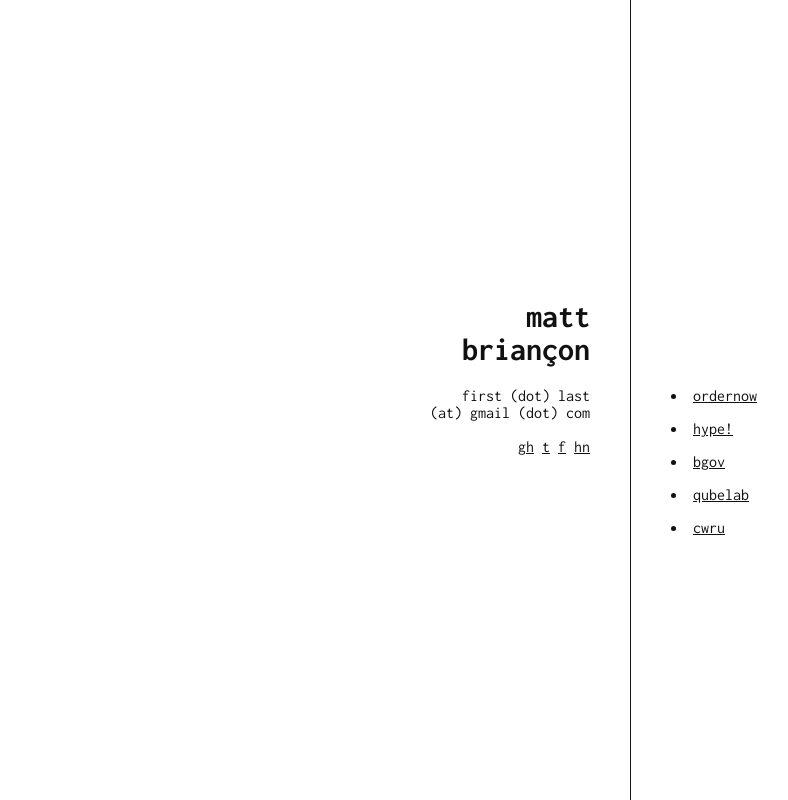
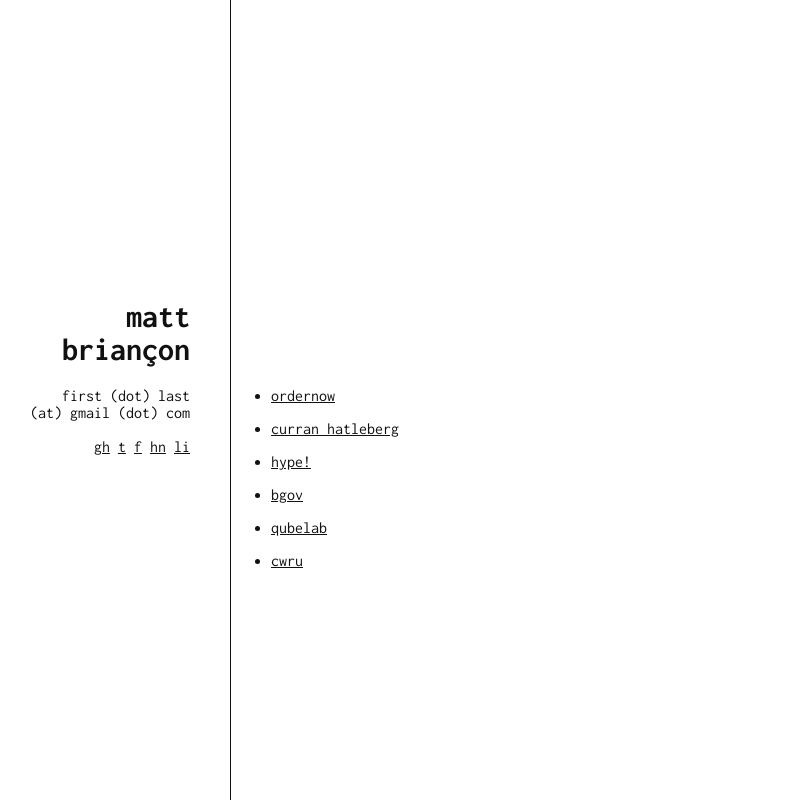
Before and after one commit to mattbriancon/mattbriancon.github.com, a plain HTML site: page index.html in a window 1280 px wide. Shown: the whole page, without its empty margins (10-798 px from the left). Drawn offline with Linux system fonts and the light colour scheme.

Commit message:
Move away from center line

```diff
--- a/index.html
+++ b/index.html
@@ -17,7 +17,6 @@
         }
 
         .left, .right {
-            width: 50%;
             padding: 300px 40px 40px 40px;
             -webkit-box-sizing: border-box;
                -moz-box-sizing: border-box;
@@ -37,7 +36,9 @@
 
         .right {
             position: absolute;
-            left: 50%;
+            left: 240px;
+            max-width: 720px;
+            min-width: 400px;
             min-height: 100%;
             border-left: 1px solid #111;
         }
@@ -45,26 +46,28 @@
         .right ul {
             padding: 0;
             margin: 0;
-            list-style-position: inside;
+            list-style-position: outside;
         }
 
         li { margin: 1em 0; }
         li:first-of-type { margin-top: 0; }
         li:last-of-type { margin-bottom: 0; }
+        li p { text-align: justify; }
         </style>
 
-        <title>matt briancon</title>
+        <title>matt brian&ccedil;on</title>
     </head>
 
     <body>
         <div class="left">
-            <h1 class="name">matt<br />briançon</h1>
+            <h1 class="name">matt<br />brian&ccedil;on</h1>
             <div class="links">
                 first (dot) last<br />(at) gmail (dot) com<br /><br />
                 <a href="http://github.com/mattbriancon">gh</a>
                 <a href="http://twitter.com/mattbriancon">t</a>
                 <a href="http://facebook.com/mattbriancon">f</a>
                 <a href="http://news.ycombinator.com/user?id=brimpa">hn</a>
+                <a href="http://www.linkedin.com/in/mattbriancon">li</a>
             </div>
         </div>
 
@@ -72,6 +75,7 @@
             <h1 class="name"><br /><br /></h1>
             <ul>
                 <li><a href="https://www.ordernowapp.com">ordernow</a></li>
+                <li><a href="http://curranhatleberg.com">curran hatleberg</a></li>
                 <li><a href="http://hype.brimpa.com">hype!</a></li>
                 <li><a href="http://bgov.com">bgov</a></li>
                 <li><a href="http://qubelab.org">qubelab</a></li>
```
